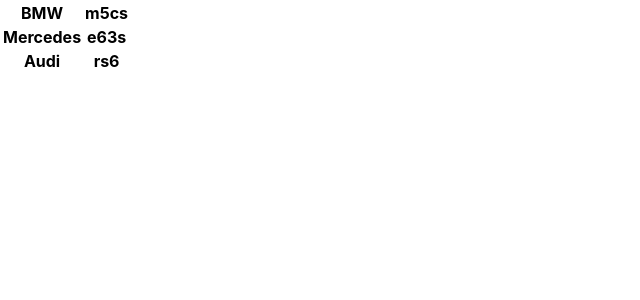
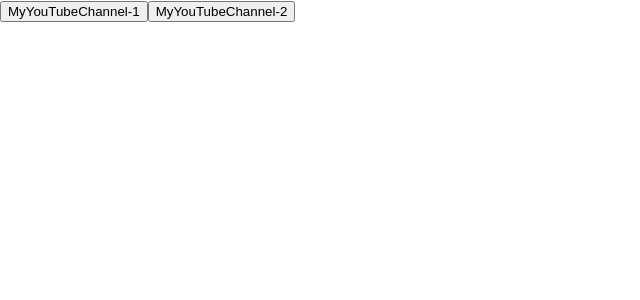
Before and after one commit to Odinokun/ca-microtasks, a React (Create React App) app: page / in a window 1280 px wide. Shown: the top 300 px of the page, without its empty margins (0-640 px from the left). Built offline with nearby package versions, Linux system fonts and the light colour scheme.

Commit message:
Replace Cars component with buttons for subscriber actions

```diff
--- a/src/App.tsx
+++ b/src/App.tsx
@@ -1,16 +1,19 @@
 import './App.css';
-import { Cars } from './Cars';
-
-const topCars = [
-  { manufacturer: 'BMW', model: 'm5cs' },
-  { manufacturer: 'Mercedes', model: 'e63s' },
-  { manufacturer: 'Audi', model: 'rs6' },
-];
 
 function App() {
+  const myFirstSubscriber = (name: string) => {
+    console.log('My name is: ', name);
+  };
+
   return (
     <>
-      <Cars cars={topCars} />
+      <button onClick={() => myFirstSubscriber('Bob')}>
+        MyYouTubeChannel-1
+      </button>
+
+      <button onClick={() => myFirstSubscriber('Dima')}>
+        MyYouTubeChannel-2
+      </button>
     </>
   );
 }
--- a/src/Cars.tsx
+++ /dev/null
@@ -1,23 +0,0 @@
-import { FC } from 'react';
-
-type PropsType = {
-  cars: CarType[];
-};
-
-type CarType = {
-  manufacturer: string;
-  model: string;
-};
-
-export const Cars: FC<PropsType> = ({ cars }) => {
-  return (
-    <table>
-      {cars.map((car, index) => (
-        <tr key={index + car.model}>
-          <th>{car.manufacturer}</th>
-          <th>{car.model}</th>
-        </tr>
-      ))}
-    </table>
-  );
-};
```
